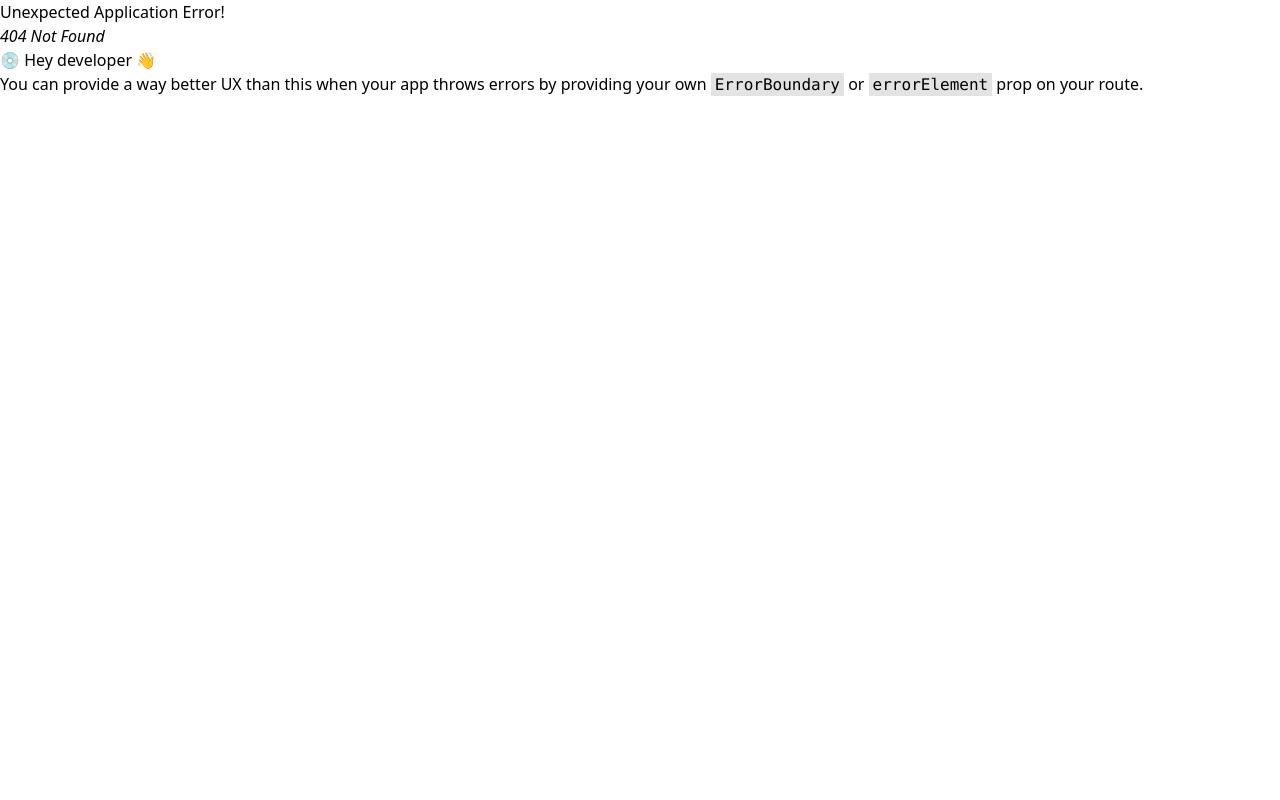
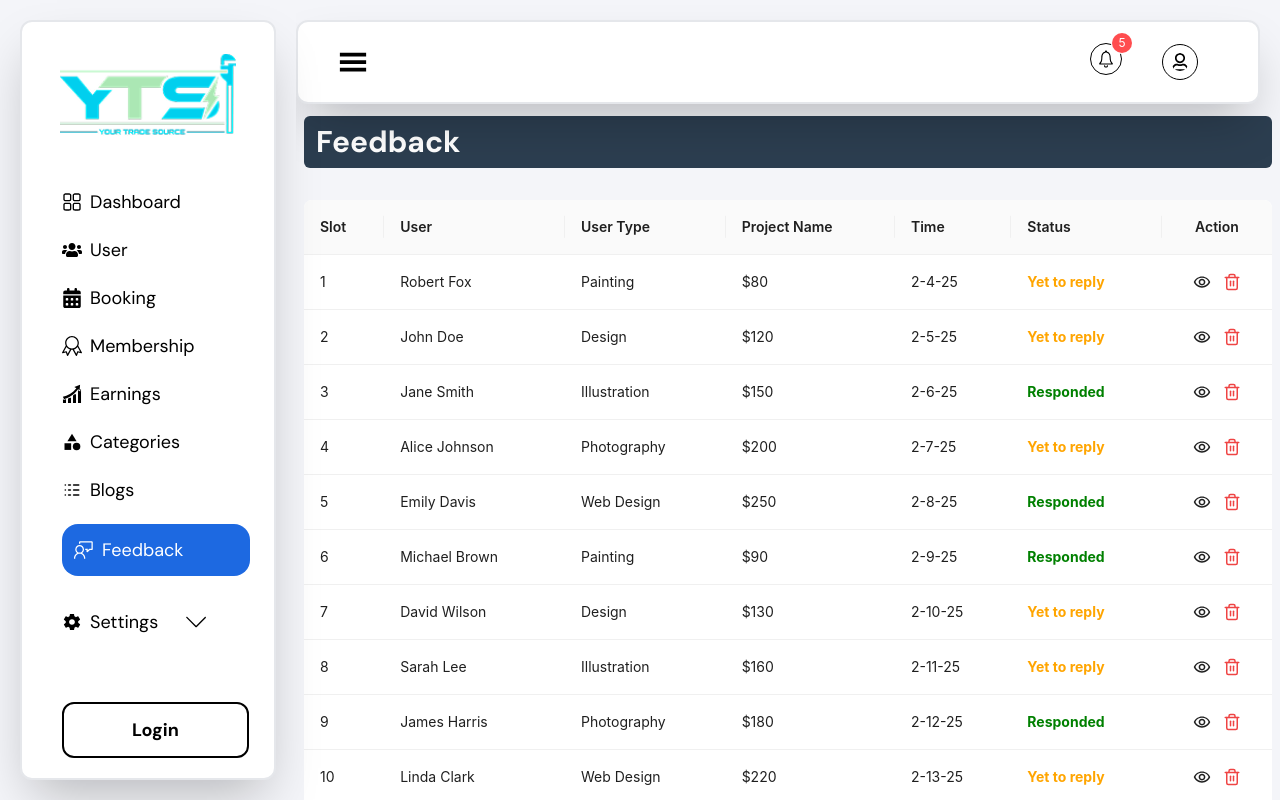
Before and after one commit to Rayhan108/kevin-admin-dashboard, a React (Vite) app: page /feedback in a window 1280 px wide. Before the commit this address had no page. Built offline with nearby package versions, Linux system fonts and the light colour scheme.

Commit message:
added feedback and reply

```diff
--- /dev/null
+++ b/src/pages/Feedback/Feedback.jsx
@@ -0,0 +1,143 @@
+import { useState } from 'react';
+import { Modal, Table } from 'antd';
+import { FiTrash2 } from 'react-icons/fi';
+import { MdOutlineRemoveRedEye } from 'react-icons/md';
+import { Link } from 'react-router-dom';
+
+const Feedback = () => {
+  const [isDeleteModalVisible, setIsDeleteModalVisible] = useState(false);
+  const data =[
+  { key: '1', user: 'Robert Fox', userType: 'Painting', projectName: '$80', time: '2-4-25', status: 'Yet to reply' },
+  { key: '2', user: 'John Doe', userType: 'Design', projectName: '$120', time: '2-5-25', status: 'Yet to reply' },
+  { key: '3', user: 'Jane Smith', userType: 'Illustration', projectName: '$150', time: '2-6-25', status: 'Responded' },
+  { key: '4', user: 'Alice Johnson', userType: 'Photography', projectName: '$200', time: '2-7-25', status: 'Yet to reply' },
+  { key: '5', user: 'Emily Davis', userType: 'Web Design', projectName: '$250', time: '2-8-25', status: 'Responded' },
+  { key: '6', user: 'Michael Brown', userType: 'Painting', projectName: '$90', time: '2-9-25', status: 'Responded' },
+  { key: '7', user: 'David Wilson', userType: 'Design', projectName: '$130', time: '2-10-25', status: 'Yet to reply' },
+  { key: '8', user: 'Sarah Lee', userType: 'Illustration', projectName: '$160', time: '2-11-25', status: 'Yet to reply' },
+  { key: '9', user: 'James Harris', userType: 'Photography', projectName: '$180', time: '2-12-25', status: 'Responded' },
+  { key: '10', user: 'Linda Clark', userType: 'Web Design', projectName: '$220', time: '2-13-25', status: 'Yet to reply' },
+  { key: '11', user: 'Kevin Lewis', userType: 'Painting', projectName: '$85', time: '2-14-25', status: 'Responded' },
+  { key: '12', user: 'Mary Robinson', userType: 'Design', projectName: '$110', time: '2-15-25', status: 'Yet to reply' },
+  { key: '13', user: 'William Walker', userType: 'Illustration', projectName: '$140', time: '2-16-25', status: 'Responded' },
+  { key: '14', user: 'Patricia Hall', userType: 'Photography', projectName: '$190', time: '2-17-25', status: 'Yet to reply' },
+  { key: '15', user: 'Charles Allen', userType: 'Web Design', projectName: '$230', time: '2-18-25', status: 'Responded' },
+  ]
+
+
+  const handleDelete = (user) => {
+    console.log(user);
+    setIsDeleteModalVisible(true);
+  };
+
+  const columns = [
+    {
+      title: 'Slot',
+      dataIndex: 'key',
+      key: 'key',
+    },
+    {
+      title: 'User',
+      dataIndex: 'user',
+      key: 'user',
+    },
+    {
+      title: 'User Type',
+      dataIndex: 'userType',
+      key: 'userType',
+    },
+    {
+      title: 'Project Name',
+      dataIndex: 'projectName',
+      key: 'projectName',
+    },
+    {
+      title: 'Time',
+      dataIndex: 'time',
+      key: 'time',
+    },
+    {
+      title: 'Status',
+      dataIndex: 'status',
+      key: 'status',
+      render: (status) => {
+        const statusColor = status === 'Responded' ? 'green' : 'orange';
+        return <span style={{ color: statusColor, fontWeight: 'bold' }}>{status}</span>;
+      },
+    },
+    {
+      title: 'Action',
+      key: 'action',
+      render: (_, record) => (
+        <div className="flex gap-3 justify-center text-lg">
+            <Link to="/feedback/reply">
+            <MdOutlineRemoveRedEye />
+            </Link>
+          <FiTrash2
+            className="text-red-500 cursor-pointer"
+            onClick={() => handleDelete(record)}
+          />
+        </div>
+      ),
+      align: 'center',
+    },
+  ];
+
+  const handleDeleteConfirm = () => {
+    setIsDeleteModalVisible(false);
+  };
+
+  const handleCancel = () => {
+    setIsDeleteModalVisible(false);
+  };
+
+  return (
+    <div>
+      <div className="flex justify-between font-title bg-[#2C3E50] px-3 py-2 rounded-md">
+        <div className="flex justify-center items-center gap-5">
+          <p className="text-[#ffffff] font-title text-3xl font-bold">Feedback</p>
+        </div>
+      </div>
+
+      <div className="mt-8">
+        <Table
+          dataSource={data}
+          columns={columns}
+          pagination={{
+            pageSize: 12,
+            total: data.length,
+          }}
+        />
+      </div>
+
+      {/* Delete Confirmation Modal */}
+      <Modal
+        visible={isDeleteModalVisible}
+        onCancel={handleCancel}
+        footer={null}
+        centered
+        closable={false}
+      >
+        <div className="text-center px-6 py-6">
+          <h2 className="text-3xl font-bold text-gray-900 mb-6">Confirm deleting the entry?</h2>
+          <div className="flex justify-center gap-4">
+            <button
+              onClick={handleCancel}
+              className="border border-gray-400 px-5 py-2 rounded-md text-gray-700 hover:bg-gray-100"
+            >
+              Cancel
+            </button>
+            <button
+              onClick={handleDeleteConfirm}
+              className="bg-red-500 text-white px-5 py-2 rounded-md hover:bg-red-600"
+            >
+              Yes, Confirm
+            </button>
+          </div>
+        </div>
+      </Modal>
+    </div>
+  );
+};
+
+export default Feedback;
--- /dev/null
+++ b/src/pages/Feedback/Reply.jsx
@@ -0,0 +1,75 @@
+import userImg from '../../assets/Ellipse 1.png';
+const Reply = () => {
+    return (
+        <div>
+                  <div className="flex justify-between font-title bg-[#2C3E50] px-3 py-2 rounded-md">
+        <div className="flex justify-center items-center gap-5">
+          <p className="text-[#ffffff] font-title text-3xl font-bold">Feedback</p>
+        </div>
+      </div>
+       <div className=" mx-auto p-6 bg-white rounded-xl min-h-screen space-y-6">
+      <h2 className="text-2xl font-semibold text-gray-800">User Info</h2>
+
+      <div className="flex items-center space-x-4">
+        <img
+          src={userImg}
+          alt="User"
+          className="w-14 h-14 rounded-full"
+        />
+        <div>
+          <h3 className="text-lg font-medium text-gray-900">John Doe</h3>
+        </div>
+      </div>
+
+      <div className="grid grid-cols-1 md:grid-cols-2 gap-4 text-sm text-gray-700">
+        <div>
+          <span className="font-semibold">User Type</span>: Client
+        </div>
+        <div>
+          <span className="font-semibold">Issue</span>: Reporting unprofessionalism
+        </div>
+        <div>
+          <span className="font-semibold">Project Name</span>: John Doe House Painting
+        </div>
+        <div>
+          <span className="font-semibold">Issue Date</span>: 04-05-25
+        </div>
+        <div>
+          <span className="font-semibold">Contractor</span>: Alberto Deiman
+        </div>
+        <div>
+          <span className="font-semibold">Contractor ID</span>: 1213
+        </div>
+      </div>
+
+      <div>
+        <label className="block font-medium text-gray-700 mb-2">Reply</label>
+        <textarea
+          rows="4"
+          placeholder="Describe your issue or question"
+          className="w-full border border-gray-300 rounded-md p-3 focus:ring-2 focus:ring-blue-500 focus:outline-none"
+        ></textarea>
+      </div>
+
+      <div>
+        <label className="block font-medium text-gray-700 mb-2">Attach File</label>
+        <input
+          type="file"
+          className="block text-sm text-gray-500 file:mr-4 file:py-1 file:px-4 file:rounded-md file:border-0 file:text-sm file:font-semibold file:bg-gray-100 hover:file:bg-gray-200"
+        />
+      </div>
+
+      <div className="flex gap-3 w-full mt-4">
+        <button className="border border-[#4E46B4] text-[#4E46B4] px-6 py-2 rounded-md hover:bg-blue-50 w-1/2">
+          Cancel
+        </button>
+        <button className="bg-blue-600 text-white px-6 py-2 rounded-md hover:bg-blue-700 w-1/2">
+          Send Feedback
+        </button>
+      </div>
+    </div>
+        </div>
+    );
+};
+
+export default Reply;
```
Also changed, not shown: src/router/router.jsx (+10 -0 lines).
